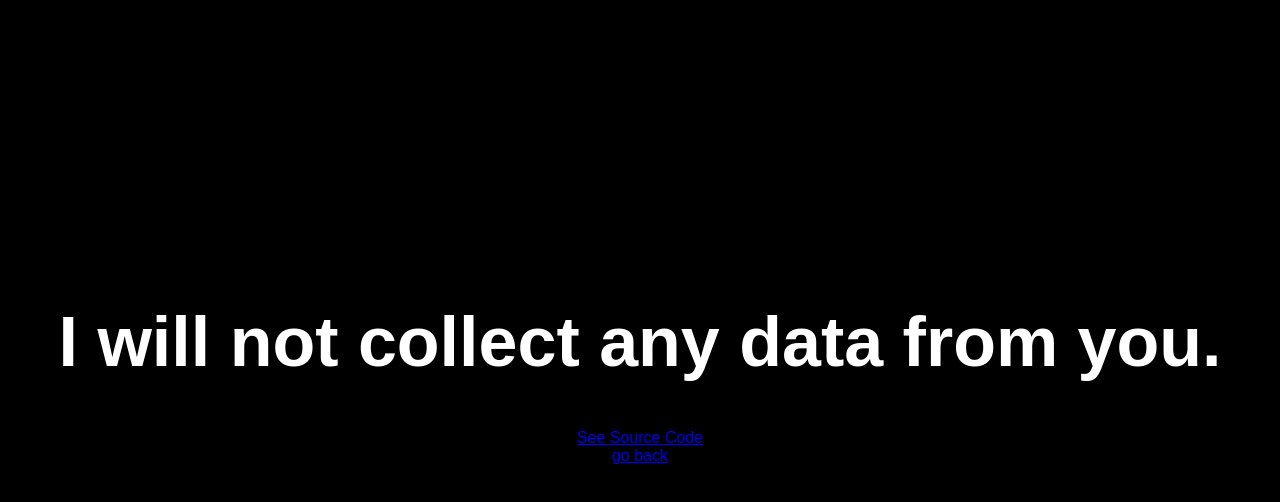
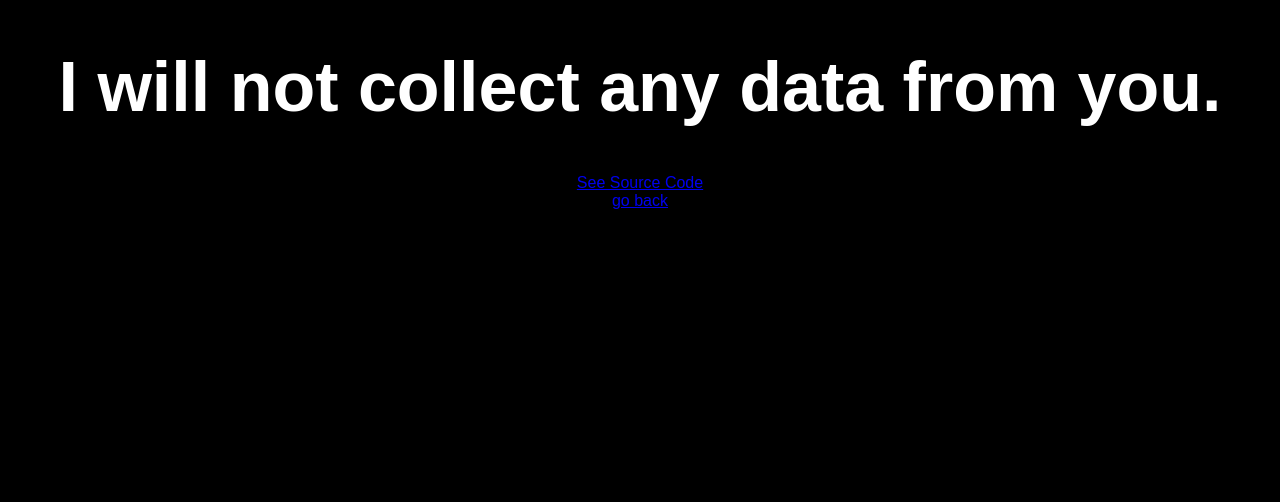
Before and after one commit to tazlsucks/tazlsite, a plain HTML site: page removebp/privacy.html in a window 1280 px wide. Drawn offline with Linux system fonts and the light colour scheme.

Commit message:
Add files via upload

```diff
--- a/removebp/remove.css
+++ b/removebp/remove.css
@@ -1,29 +1,17 @@
 @import url('https://fonts.googleapis.com/css2?family=Space+Grotesk:wght@700&display=swap');
 
 body {
-    padding:0px;
-    margin:0px;
+  background-repeat: no-repeat;
+  background-size: 100%;
     background:rgb(0, 0, 0);
-    background-size:cover;
-    width: 80px;
-    height: 100px;
 
     font-family: 'Josefin Sans', sans-serif;
 }
 
 
 #middle {
-    width:100vw;
-    height:90vh;
-    display:flex;
-    flex-direction:column;
-    justify-content:center;
-    position:fixed;
-    top:0;
-    text-align:center;
-    z-index:1;
-    color:#2c2c2c;
-    padding-bottom:10vh;
+  justify-content:center;
+  text-align: center;
 }
 #middle h1 {
     color:rgb(255, 255, 255);
@@ -106,3 +94,12 @@ body {
     -moz-transition: box-shadow 0.2s ease-in;
     transition: box-shadow 0.2s ease-in;
   }
+
+  footer{
+    position: fixed;
+    left: 0;
+    bottom: 0;
+    width: 100%;
+    color: white;
+    text-align: center;
+}
```
Also changed, not shown: index.html (+3 -0 lines), mobile.html (+3 -0 lines), removebp/index.html (+2 -0 lines).
